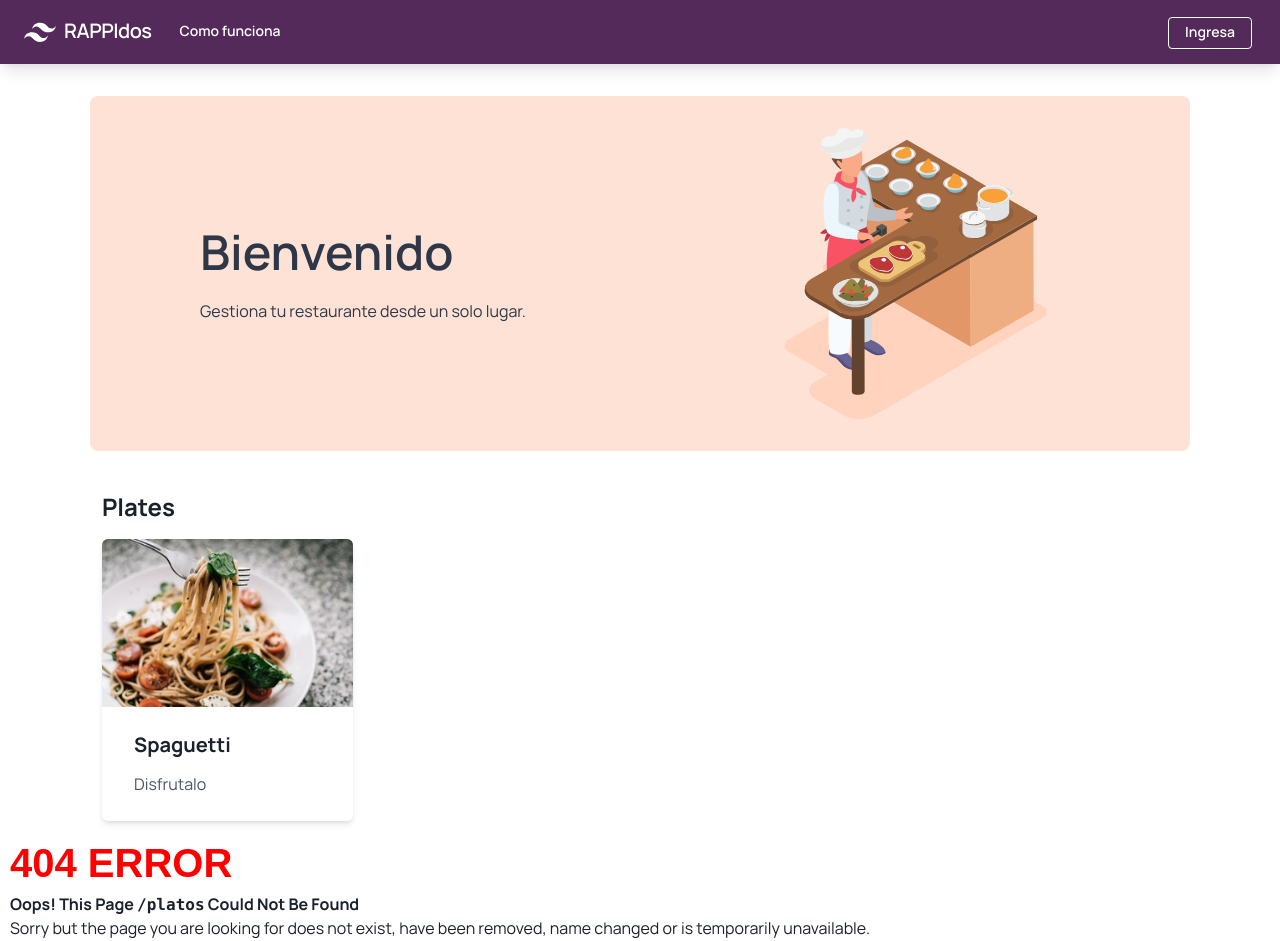
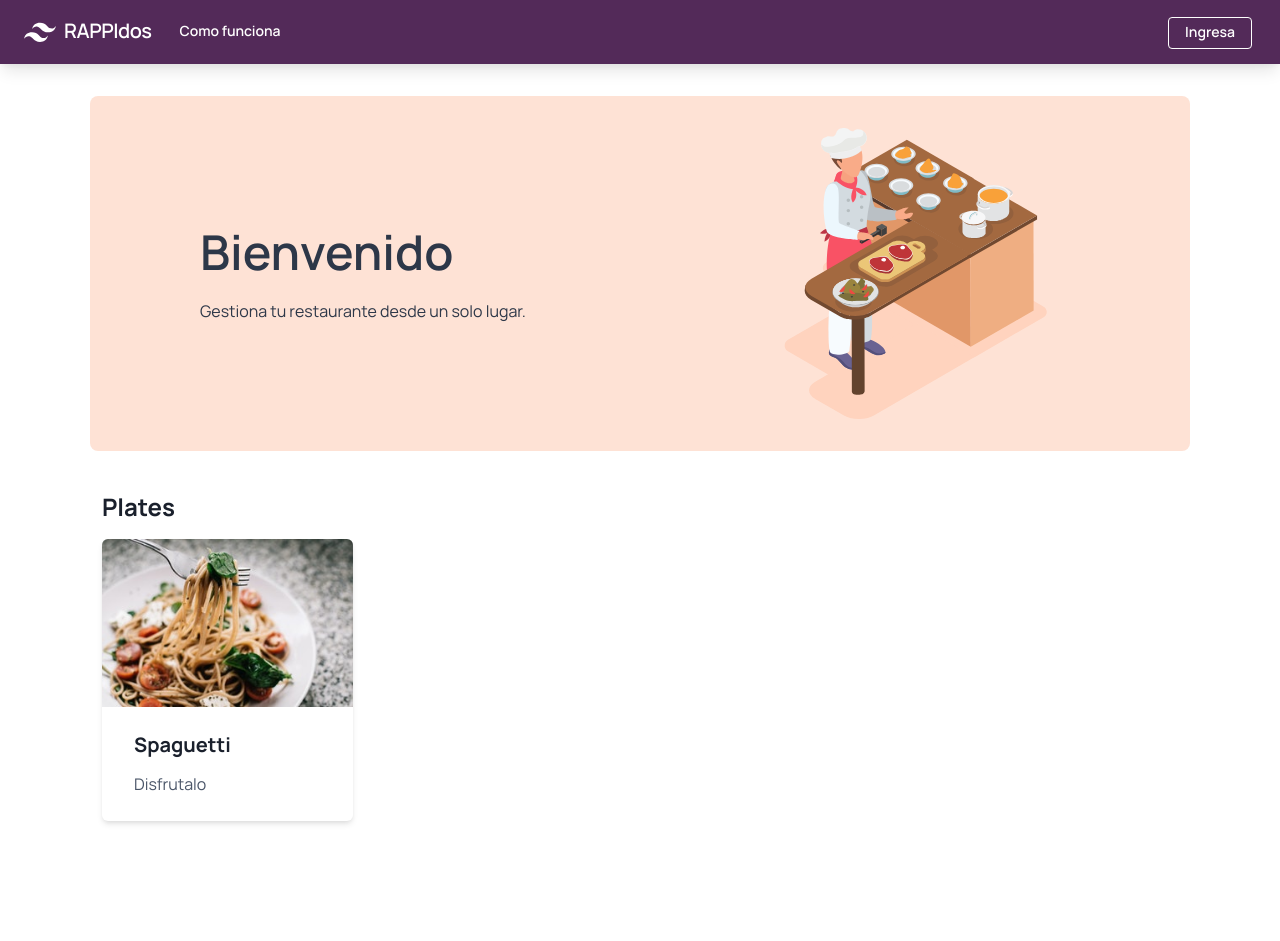
Before and after one commit to jaravad/rappidos, a React (Create React App) app: page /platos in a window 1280 px wide. After the commit the page ends 833 px from the top, so only its background shows below. Built offline with nearby package versions, Linux system fonts and the light colour scheme; no server answers.

Commit message:
fix: 404 error bug

```diff
--- a/src/App.js
+++ b/src/App.js
@@ -38,8 +38,8 @@ function App() {
           <NavBar></NavBar>
           <PlatesPage></PlatesPage>
         </Route>
+        <Route component={Page404} />
       </Switch>
-      <Route component={Page404} />
     </Router>
   );
 }
```
